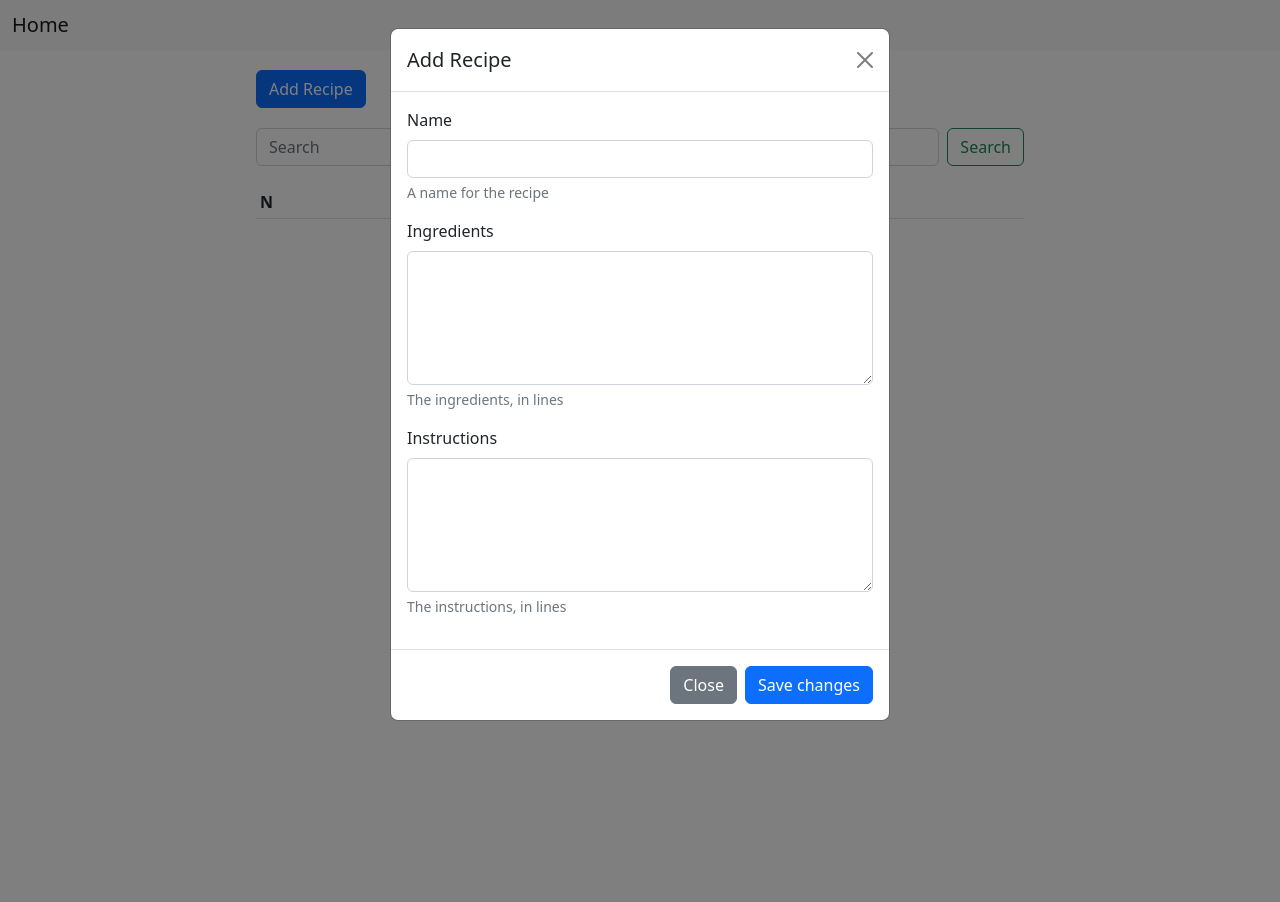
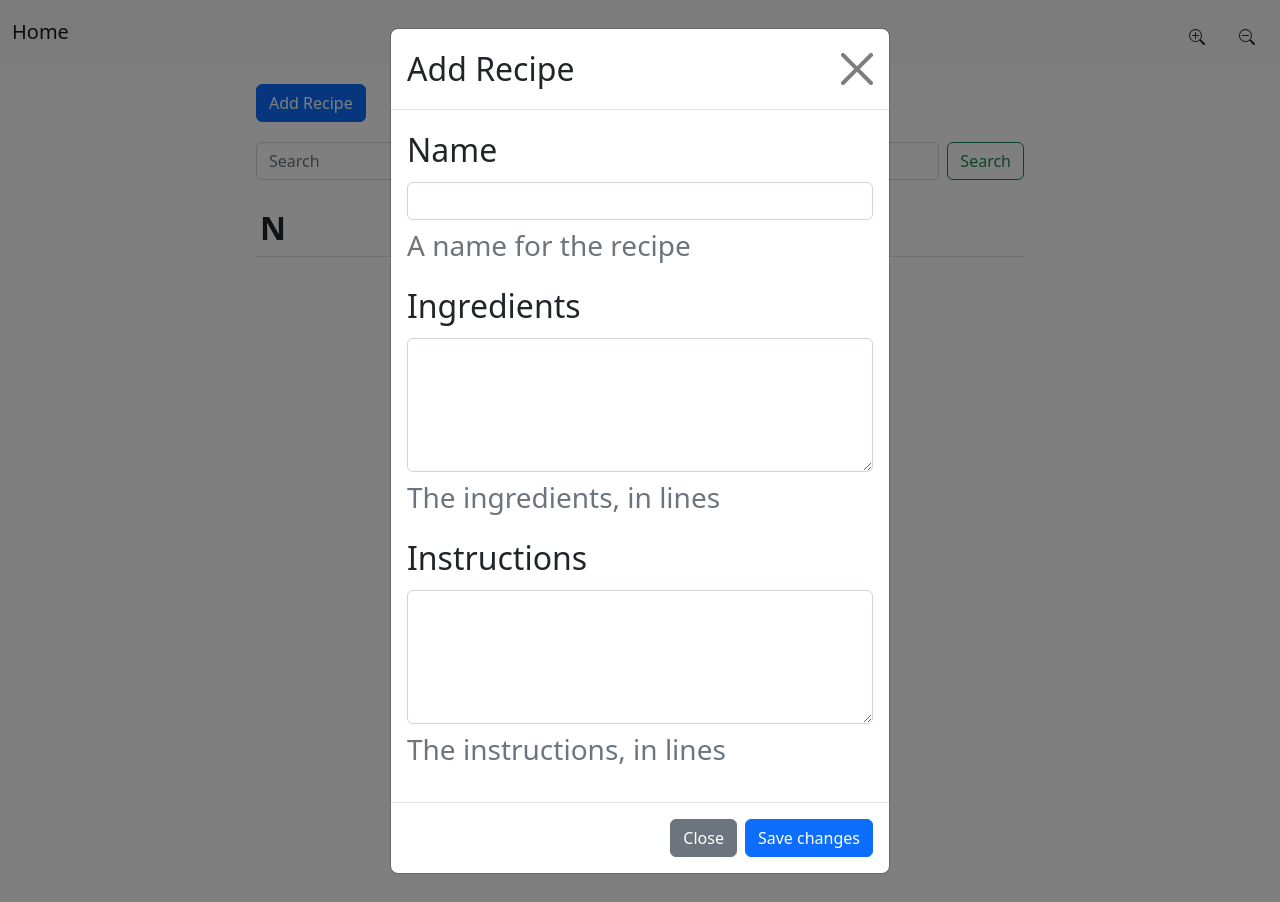
Before and after one commit to vdeq79/DAI-22-23, a Flask app: page / in a window 1280 px wide, after a click on "Add Recipe". Run offline with Flask 2, Linux system fonts and the light colour scheme; data that the repository does not hold is empty.

Commit message:
P4 0.5 añade botones de zoom

```diff
--- a/P4/app/static/js/fetch.js
+++ b/P4/app/static/js/fetch.js
@@ -18,18 +18,23 @@ function fetchApp(url){
                         <td>
                             <button onclick="detalle('${i}')"
                                   type="button" class="btn btn-outline btn-sm"
-                                  data-bs-toggle="modal" data-bs-target="#detailModal">
+                                  data-bs-toggle="modal" data-bs-target="#detailModal"
+                                  style="font-size: inherit;">
                             ${fila.name}
                             </button>
                           </td>
                           <td>
                             <button onclick="showEditModal('${i}')"
                                     type="button" class="btn btn-warning btn-sm"
-                                    data-bs-toggle="modal" data-bs-target="#formModal">Edit
+                                    data-bs-toggle="modal" data-bs-target="#formModal"
+                                    style="font-size: inherit;">
+                            Edit
                             </button>
                             <button onclick="showDeleteModal('${i}')"
                                     type="button" class="btn btn-danger btn-sm"
-                                    data-bs-toggle="modal" data-bs-target="#deleteModal">Delete
+                                    data-bs-toggle="modal" data-bs-target="#deleteModal"
+                                    style="font-size: inherit;">
+                            Delete
                             </button>
                           </td>
                         </tr>`         // ES6 templates
@@ -146,3 +151,7 @@ document.getElementById('formSearch').addEventListener("submit",event=>{
   document.getElementById('inputSearch').value="";
   fetchApp(url);
 })
+
+document.getElementById('btnZoomIn').addEventListener("click", function(){
+
+})
--- a/P4/app/templates/index.html
+++ b/P4/app/templates/index.html
@@ -8,17 +8,34 @@
     <script src="{{ url_for( 'static', filename='js/fetch.js')}}" defer></script>
     <link href="https://cdn.jsdelivr.net/npm/bootstrap@5.2.2/dist/css/bootstrap.min.css" rel="stylesheet" integrity="sha384-Zenh87qX5JnK2Jl0vWa8Ck2rdkQ2Bzep5IDxbcnCeuOxjzrPF/et3URy9Bv1WTRi" crossorigin="anonymous">
     <script src="https://cdn.jsdelivr.net/npm/bootstrap@5.2.3/dist/js/bootstrap.bundle.min.js" defer></script>
-
-
-    <nav class="navbar bg-light">
-        <div class="container-fluid">
-          <a class="navbar-brand mb-0 h1" href=".">Home</a>
-        </div>
-      </nav>
-
 </head>
 
-<body>
+<body style="font-size: 2rem;">
+
+  <nav class="navbar bg-light">
+    <div class="container-fluid" style="justify-content: space-between;">
+      <a class="navbar-brand mb-0 h1" href=".">Home</a>
+
+      <div style="margin-left: auto;">
+        <button class="btn" type="button" id="btnZoomIn">
+          <svg xmlns="http://www.w3.org/2000/svg" width="16" height="16" fill="currentColor" class="bi bi-zoom-in" viewBox="0 0 16 16">
+            <path fill-rule="evenodd" d="M6.5 12a5.5 5.5 0 1 0 0-11 5.5 5.5 0 0 0 0 11zM13 6.5a6.5 6.5 0 1 1-13 0 6.5 6.5 0 0 1 13 0z"/>
+            <path d="M10.344 11.742c.03.04.062.078.098.115l3.85 3.85a1 1 0 0 0 1.415-1.414l-3.85-3.85a1.007 1.007 0 0 0-.115-.1 6.538 6.538 0 0 1-1.398 1.4z"/>
+            <path fill-rule="evenodd" d="M6.5 3a.5.5 0 0 1 .5.5V6h2.5a.5.5 0 0 1 0 1H7v2.5a.5.5 0 0 1-1 0V7H3.5a.5.5 0 0 1 0-1H6V3.5a.5.5 0 0 1 .5-.5z"/>
+          </svg>
+        </button>
+
+        <button class="btn" type="button" id="btnZoomOut">
+          <svg xmlns="http://www.w3.org/2000/svg" width="16" height="16" fill="currentColor" class="bi bi-zoom-out" viewBox="0 0 16 16">
+            <path fill-rule="evenodd" d="M6.5 12a5.5 5.5 0 1 0 0-11 5.5 5.5 0 0 0 0 11zM13 6.5a6.5 6.5 0 1 1-13 0 6.5 6.5 0 0 1 13 0z"/>
+            <path d="M10.344 11.742c.03.04.062.078.098.115l3.85 3.85a1 1 0 0 0 1.415-1.414l-3.85-3.85a1.007 1.007 0 0 0-.115-.1 6.538 6.538 0 0 1-1.398 1.4z"/>
+            <path fill-rule="evenodd" d="M3 6.5a.5.5 0 0 1 .5-.5h6a.5.5 0 0 1 0 1h-6a.5.5 0 0 1-.5-.5z"/>
+          </svg>
+        </button>
+      </div>
+    </div>
+  </nav>
+
 
 <div style="width: 60%; margin: auto; ">
   <!-- Button trigger modal -->
@@ -51,12 +68,12 @@
   <div class="modal-dialog">
     <div class="modal-content">
       <div class="modal-header">
-        <h1 class="modal-title fs-5" id="detailModalLabel"></h1>
+        <h1 class="modal-title" id="detailModalLabel" style="font-size: inherit;"></h1>
         <button type="button" class="btn-close" data-bs-dismiss="modal" aria-label="Close"></button>
       </div>
       <div class="modal-body">
         <div id="ingredients">
-          <h1 class="modal-title fs-5">Ingredients</h1>
+          <h1 class="modal-title" style="font-size: inherit;">Ingredients</h1>
           <ul id="ingredientsList"></ul>
         </div>
         <div id="instructions">
@@ -71,7 +88,7 @@
   <div class="modal-dialog">
     <div class="modal-content">
       <div class="modal-header">
-        <h1 class="modal-title fs-5" id="deleteModalLabel">Delete Recipe</h1>
+        <h1 class="modal-title" id="deleteModalLabel" style="font-size: inherit;">Delete Recipe</h1>
         <button type="button" class="btn-close" data-bs-dismiss="modal" aria-label="Close"></button>
       </div>
       <div class="modal-body" id="deleteMessage"></div>
@@ -89,7 +106,7 @@
   <div class="modal-dialog">
     <div class="modal-content">
       <div class="modal-header">
-        <h1 class="modal-title fs-5" id="formModalLabel"></h1>
+        <h1 class="modal-title" id="formModalLabel" style="font-size: inherit;"></h1>
         <button type="button" class="btn-close" data-bs-dismiss="modal" aria-label="Close"></button>
       </div>
       <div class="modal-body">
```
